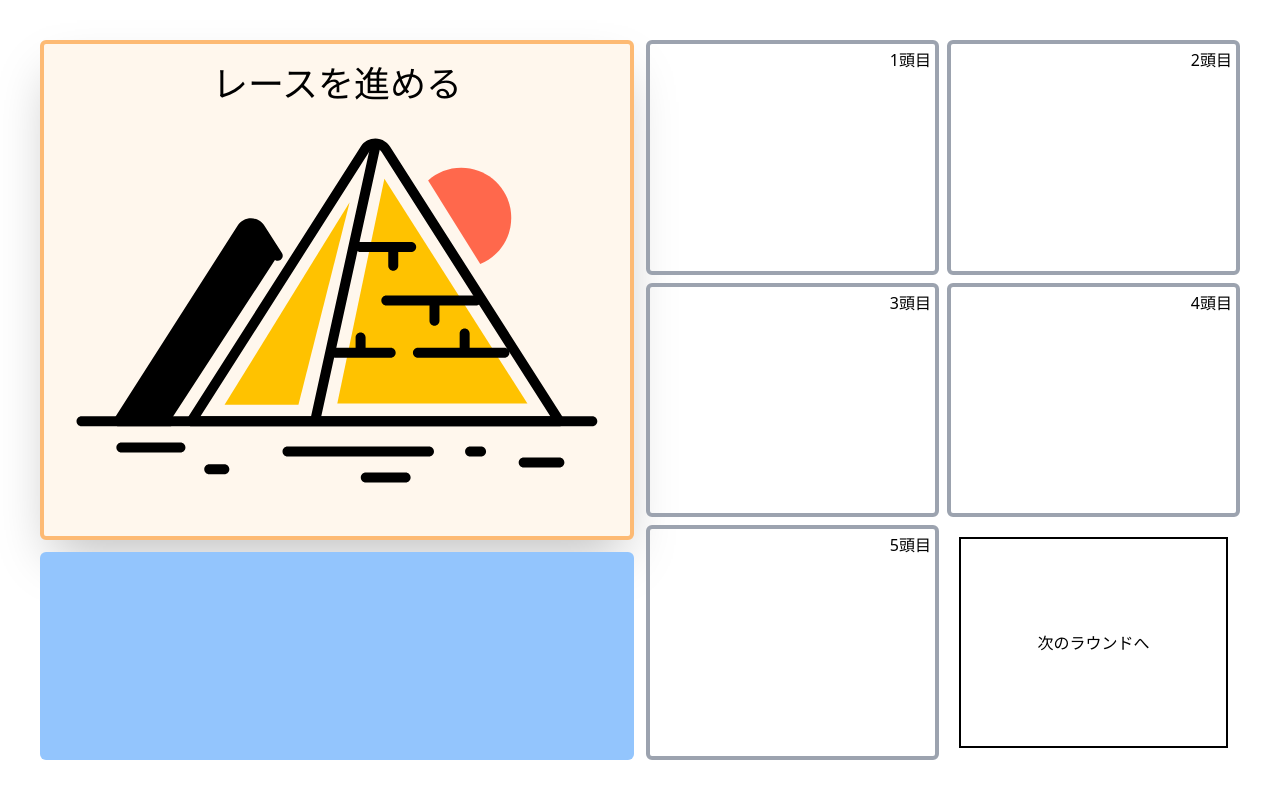
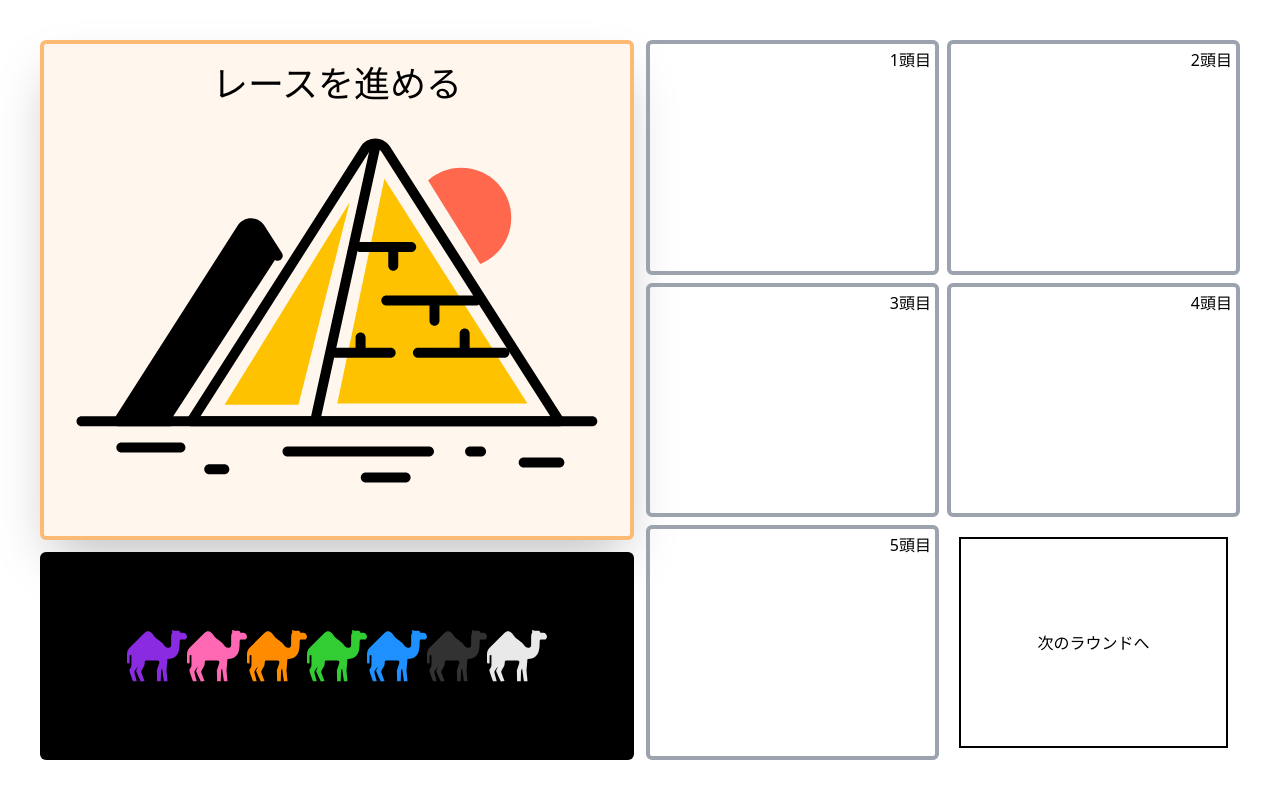
Before and after one commit to YM202c2100/camel-up, a Next.js app: page / in a window 1280 px wide. Built offline with nearby package versions, Linux system fonts and the light colour scheme; a web font is replaced by a local one.

Commit message:
[feat] まだ当選していないラクダの色を表示できるように変更

```diff
--- /dev/null
+++ b/app/feature/remainingCamels/remainingCamels.tsx
@@ -0,0 +1,18 @@
+import { RoundResultContext } from "@/app/page"
+import { useContext } from "react"
+import { camelColors } from "../rollAction/models/models"
+import { CamelIcon } from "@/app/components/camelIcon"
+
+export const RemainginCamels:React.FC = ()=>{
+  const roundResult = useContext(RoundResultContext)
+  const selectedColors = roundResult.map(result => result.camel)
+  const remainingCamelColors = camelColors.filter(color => !selectedColors.includes(color))
+
+  return(<>
+    {remainingCamelColors.map(color => (
+      <div className="w-[60px]"  key={color}>
+        <CamelIcon camelColor={color}/>
+      </div>
+    ))}
+  </>)
+}
--- a/app/page.tsx
+++ b/app/page.tsx
@@ -5,6 +5,7 @@ import { RollAction } from "./feature/rollAction/components/rollAction";
 import { RollResult } from "./feature/rollAction/models/models";
 import { NextRoundButton } from "./feature/nextRoundButton/components/nextRoundButton";
 import { SelectedCamels } from "./feature/selectedCamels/components/selectedCamels";
+import { RemainginCamels } from "./feature/remainingCamels/remainingCamels";
 
 export const RoundResultContext = createContext<RollResult[]>([])
 
@@ -21,9 +22,11 @@ export default function Home() {
       <div className="grid grid-cols-2 h-lvh p-10 gap-3">
         <div className="grid grid-rows-10 gap-3">
           <div className="border-4 border-orange-300 bg-orange-50 row-span-7 rounded-md shadow-2xl">
-              <RollAction roundNum={roundNum} setRoundResult={setRoundResult}/>
+            <RollAction roundNum={roundNum} setRoundResult={setRoundResult}/>
           </div>
-          <div className="bg-blue-300 row-span-3 rounded-md"></div>
+          <div className="bg-black row-span-3 rounded-md flex justify-center p-3">
+            <RemainginCamels/>
+          </div>
         </div>
 
         <div className="grid grid-cols-2 grid-rows-3 gap-2">
```
